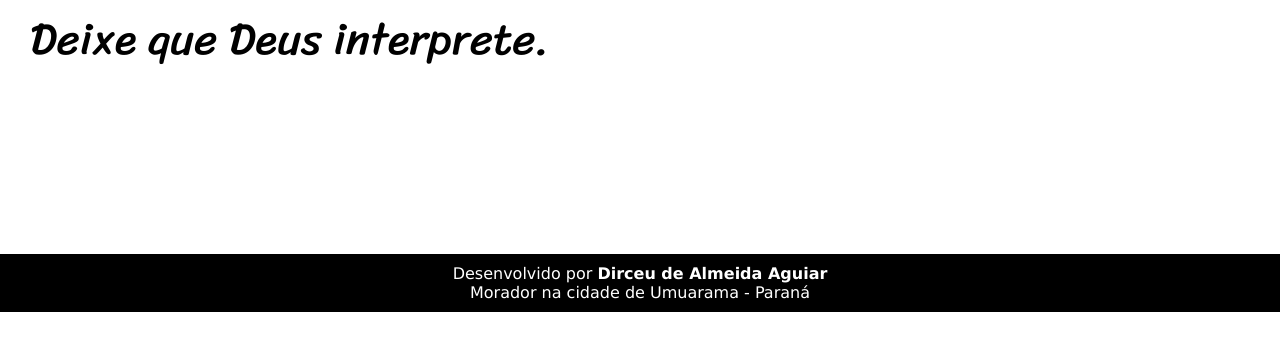
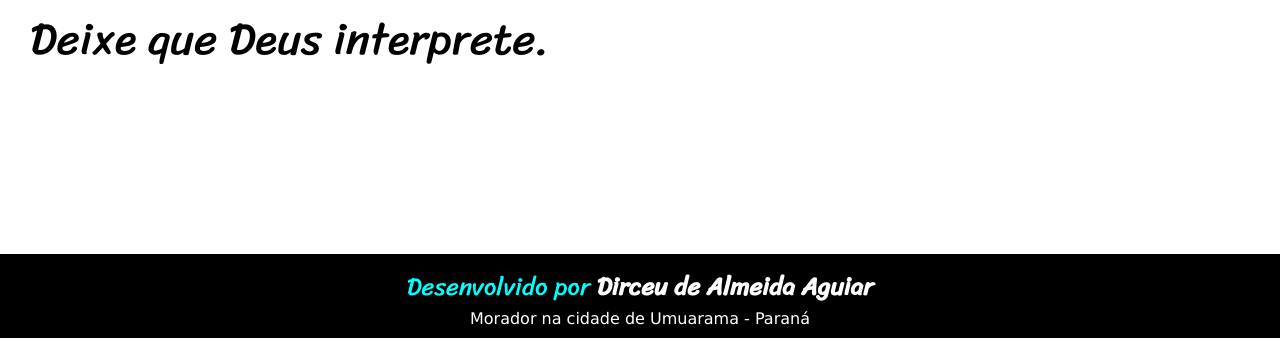
Before and after one commit to DirceuAlmei/repositorio, a Django app: page /projetos/ in a window 1280 px wide. Shown: the part 5664-6002 px from the top of the page. Before the commit the page ends 5976 px from the top, so only its background shows below. Run offline with Django 4.2, Linux system fonts and the light colour scheme.

Commit message:
Alterado o footer

```diff
--- a/aestudos/bestudos/templates/bestudos/projetocordel.html
+++ b/aestudos/bestudos/templates/bestudos/projetocordel.html
@@ -62,7 +62,7 @@
     </p>
 </section>
 
-<section class="imagem">
+<section class="imagem" id="img02">
     <p>
         Tenho saudade das cartas <br>
         Escritas com a própria mão <br>
@@ -98,7 +98,7 @@
 </section>
 
 <footer>
-    <p>Desenvolvido por <a href="https://google.com" target="_blank">Dirceu de Almeida Aguiar</a></p>
+    <p class="lead">Desenvolvido por <a href="https://google.com" target="_blank">Dirceu de Almeida Aguiar</a></p>
     <p>Morador na cidade de Umuarama - Paraná</p>
 </footer>
 
--- a/aestudos/static/css/cordel.css
+++ b/aestudos/static/css/cordel.css
@@ -75,6 +75,7 @@ section.imagem {
     box-shadow: inset 6px 6px 13px 0px rgba(0, 0, 0, 0.473);
     background-size: cover;
     background-attachment: fixed;
+    /* background: url('../img/background001.jpg'); */
 }
 
 section.imagem > p {
@@ -85,13 +86,13 @@ section.imagem > p {
 }
 
 section#img01 {
-    background-image: url('../imagens/background001.jpg');
+    background-image: url('../img/background001.jpg');
     background-position: right center;
 
 }
 
 section#img02 {
-    background-image: url('../imagens/background002.jpg');
+    background-image: url('../img/background002.jpg');
 
 }
 
@@ -101,3 +102,12 @@ footer {
     text-align: center;
     padding: 10px;
 }
+footer > .lead{
+    font-family: var(--fonte3);
+    font-size: 25px;
+    columns: auto;
+    color: aqua;
+}
+footer .lead a:hover{
+    color: brown;
+}
```
Also changed, not shown: aestudos/static/img/background001.jpg (added), aestudos/static/img/background002.jpg (added).
